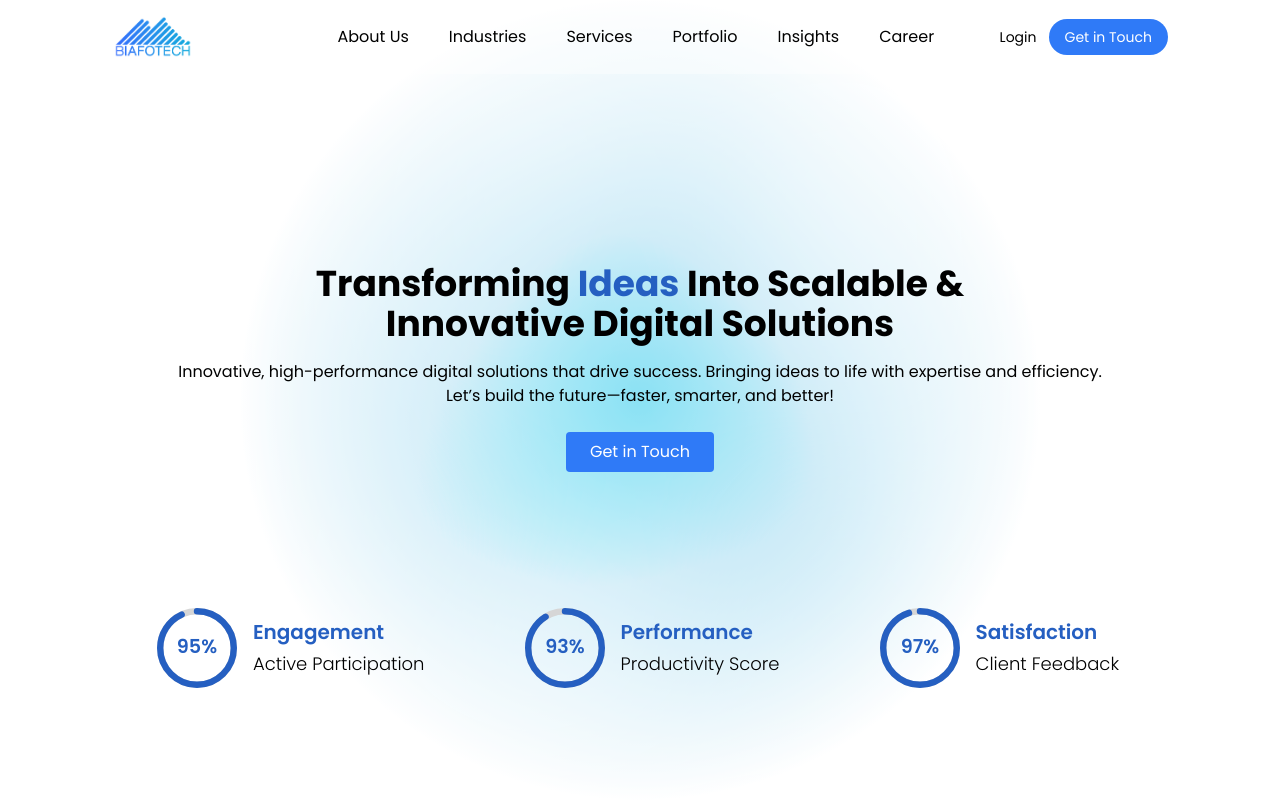
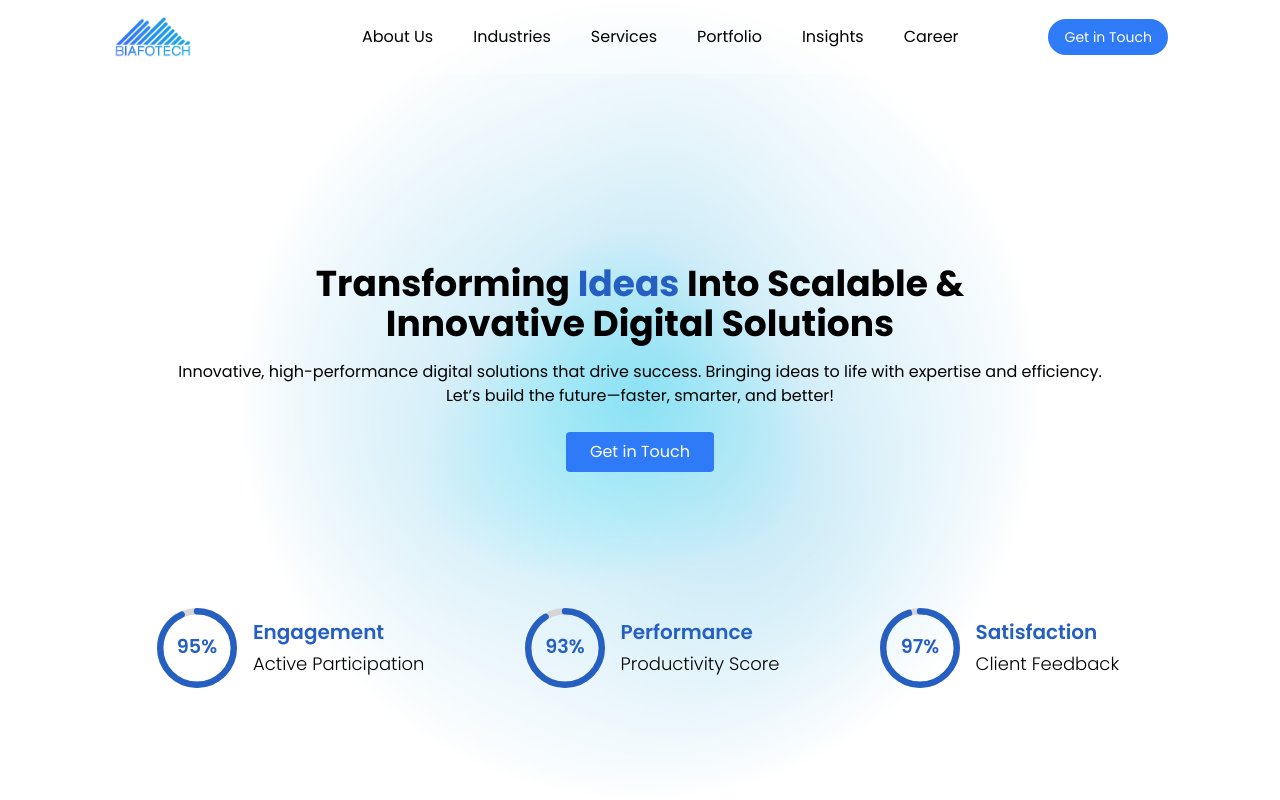
Before and after one commit to ahmadsohailMask01/company-website, a Next.js app: page / in a window 1280 px wide. Shown: the top 800 px of the page. Built offline with nearby package versions, Linux system fonts and the light colour scheme.

Commit message:
remove login

```diff
--- a/src/app/components/Header/Header.jsx
+++ b/src/app/components/Header/Header.jsx
@@ -40,11 +40,6 @@ const Header = () => {
           ))}
         </div>
         <div className="flex justify-center text-sm items-center gap-3">
-          <Button
-            onClick={() => router.push('/login')}
-            label="Login"
-            className="cursor-pointer text-black"
-          />
           <Button
             onClick={() => router.push('/get-in-touch')}
             label="Get in Touch"
```
